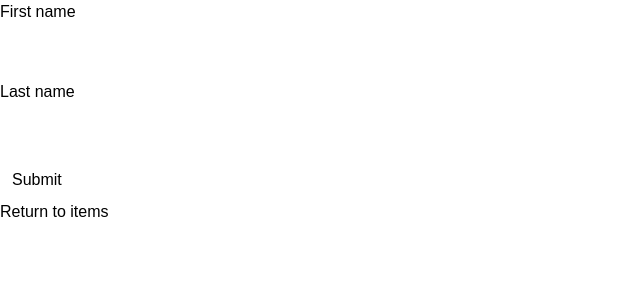
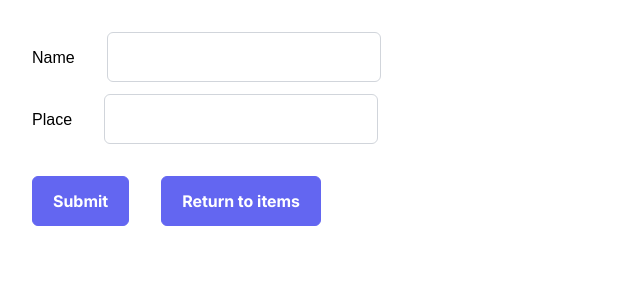
Before and after one commit to ArturGudiev/shop-list, a Next.js app: page /items/add in a window 1280 px wide. Shown: the top 300 px of the page, without its empty margins (0-640 px from the left). Built offline with nearby package versions, Linux system fonts and the light colour scheme.

Commit message:
before implementing adding

```diff
--- a/app/items/add/add-item.css
+++ b/app/items/add/add-item.css
@@ -1,3 +1,18 @@
+#form-wrapper {
+  margin: 2rem;
+}
+#return-button {
+  margin-left: 2rem;
+}
+
+#buttons-wrapper {
+  margin-top: 2rem;
+}
+
+.input-label {
+  margin-right: 2rem;
+}
+
 /* Add Item page styles */
 .add-item-container {
   min-height: 100vh;
--- a/app/items/add/page.tsx
+++ b/app/items/add/page.tsx
@@ -1,43 +1,53 @@
 "use client"
 import Link from "next/link";
 import "./add-item.css";
+import { InputText } from 'primereact/inputtext';
+import { useState } from 'react';
+import { Button } from "primereact/button";
+import { useRouter } from 'next/navigation';
+
 
 export default function AddItem() {
+    const [name, setName] = useState('');
+    const [place, setPlace] = useState('');
+    const router = useRouter();
+    function handleSubmit(e: MouseEvent): void {
+        e.preventDefault();
+        console.log(name, place);
+    }
 
     return (
-        <>
+        <div id="form-wrapper">
             <form noValidate>
                 <div style={{ marginBottom: 12 }}>
-                    <label htmlFor="firstName">First name</label>
-                    <input
-                        id="firstName"
-                        name="firstName"
-                        type="text"
-                        style={{ display: 'block', padding: 8, marginTop: 4 }}
+                    <label className="input-label" >Name</label>
+                    <InputText
+                        value={name}
+                        onChange={(e) => setName(e.target.value)}
                     />
                 </div>
-
-                <div style={{ marginBottom: 12 }}>
-                    <label htmlFor="lastName">Last name</label>
-                    <input
-                        id="lastName"
-                        name="lastName"
-                        type="text"
-
-
-                        style={{ display: 'block', padding: 8, marginTop: 4 }}
+                <div  style={{ marginBottom: 12 }}>
+                    <label className="input-label">Place</label>
+                    <InputText
+                        value={place}
+                        onChange={(e) => setPlace(e.target.value)}
                     />
                 </div>
-
-                <button type="submit" style={{ padding: '8px 12px' }}>
-                    {/* {submitting ? 'Sending...' : 'Submit'} */}
-                    Submit
-                </button>
+                <div id="buttons-wrapper">
+                <Button
+                    onClick={e => handleSubmit(e)}
+                    label="Submit" />
+                <Button
+                    id="return-button"
+                    onClick={(e) => {e.preventDefault(); router.push('/items')}}
+                    label="Return to items"
+                />
+                </div>
 
                 {/* {message && <p style={{ marginTop: 12 }}>{message}</p>} */}
             </form>
-            <Link href="/items">Return to items</Link>
-        </>
+
+        </div>
 
     );
 }
--- /dev/null
+++ b/app/items/items-styles.css
@@ -0,0 +1,7 @@
+#add-items-button {
+    margin-top: 2rem;
+}
+
+#table1 {
+    margin: '2rem 2rem 0 2rem';
+}
--- a/app/items/page.tsx
+++ b/app/items/page.tsx
@@ -1,10 +1,13 @@
 "use client"
 import Link from "next/link";
-import "./styles.css";
+import "./items-styles.css";
 import { useEffect, useState } from "react";
 import { Item } from "@/lib/prisma";
 import { Button } from "primereact/button";
-// import { useNavigate } from 'react-router-dom';
+import { useRouter } from 'next/navigation';
+import { DataTable } from 'primereact/datatable';
+import { Column } from 'primereact/column';
+
 async function getItems(): Promise<Item[]> {
     try {
         const response = await fetch(`${process.env.NEXT_PUBLIC_BASE_URL || 'http://localhost:3001'}/api/items`, {
@@ -24,7 +27,8 @@ async function getItems(): Promise<Item[]> {
 
 export default function Items() {
     const [items, setItems] = useState<Item[]>([]);
-    // const navigate = useNavigate();
+    const [selectedItems, setSelectedItems] = useState<Item[]>([]);
+    const router = useRouter();
     useEffect(() => {
         getItems().then(r => setItems(r))
     }, [])
@@ -36,45 +40,23 @@ export default function Items() {
 
     return (
         <div style={{ margin: '2rem 2rem 0 2rem' }}>
-            <div>Items</div>
-            <ul>
-                {items.map(el => <li key={el.id}>{el.name} {el.place}</li>)}
-            </ul>
-            <Link
-                style={{ marginTop: '2rem', display: 'block' }}
-                href="/items/add"
-            >Add item</Link>
-
-            <table style={{ marginTop: '1rem' }}>
-                <caption>Items table</caption>
-                <thead>
-                    <tr>
-                        <th scope="col">Name</th>
-                        <th scope="col">Place</th>
-                    </tr>
-                </thead>
-                <tbody>
-
-                    {items.map(el => (
-                        <tr key={el.id}>
-                            <td>{el.name}</td>
-                            <td>{el.place}</td>
-                        </tr>
-
-                    ))}
-
-                </tbody>
-                <tfoot>
-                    <tr>
-                        <td colSpan={3}>Quarter total</td>
-                        <td>{items.length}</td>
-                    </tr>
-                </tfoot>
-            </table>
+            <DataTable
+                dataKey="id"
+                value={items}
+                tableStyle={{ minWidth: '50rem' }}
+                selectionMode="multiple"
+                selection={selectedItems} onSelectionChange={(e) => setSelectedItems(e.value as Item[])}
+            >
+                <Column selectionMode="multiple" headerStyle={{ width: '3rem' }}></Column>
+                <Column field="name" header="Name"></Column>
+                <Column field="place" header="Place"></Column>
+            </DataTable>
 
             <Button
-            // onClick={() => navigate('items')}
-            label="Add item(s)" />
+                className="mt-8"
+                id="add-items-button"
+                onClick={(e) => {e.preventDefault(); router.push('/items/add')}}
+                label="Add item(s)" />
         </div>
     );
 }
```
Also changed, not shown: app/layout.tsx (+5 -4 lines), app/items/styles.css (added).
